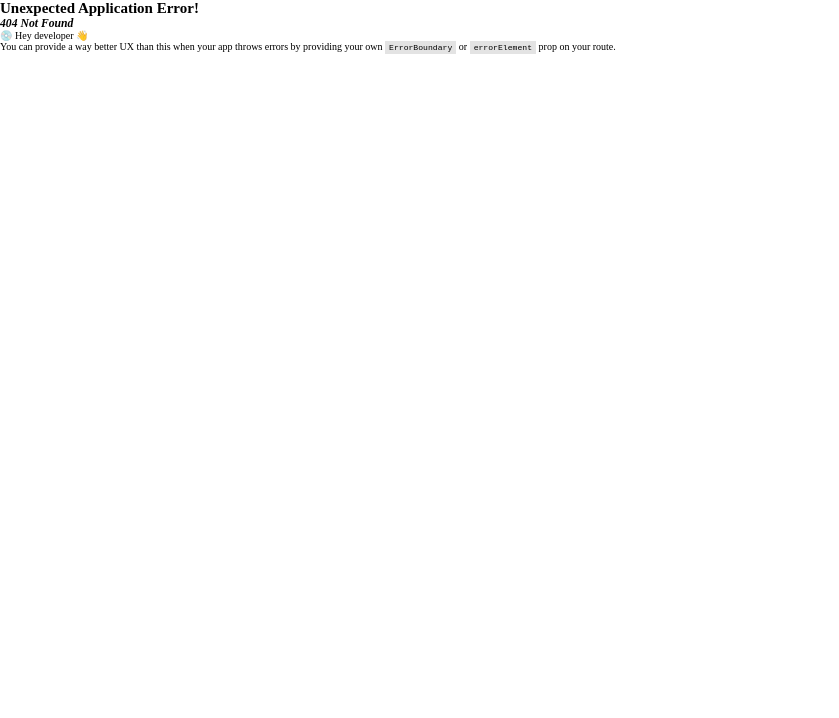
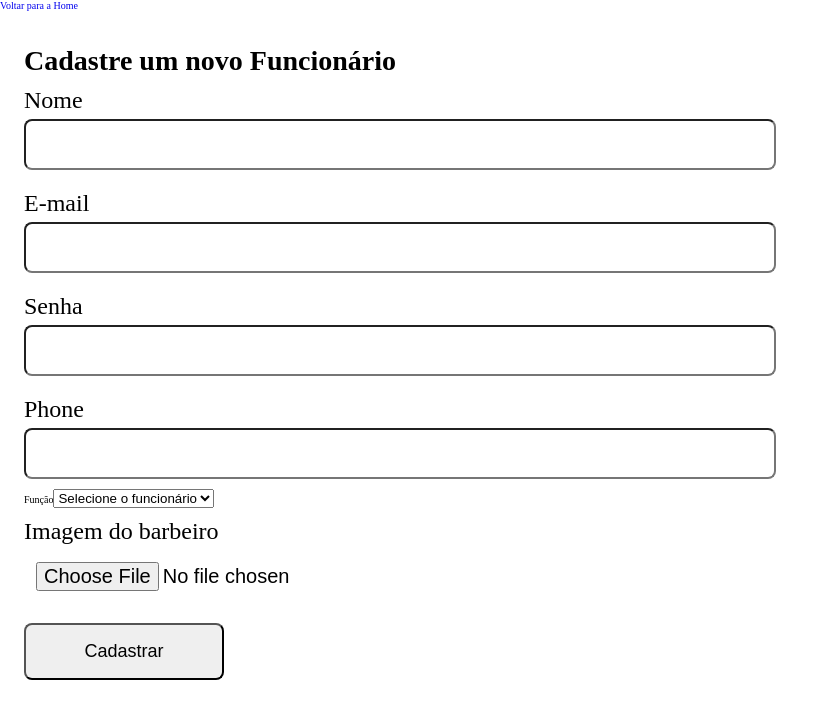
Before and after one commit to EduardoAugustoFReis/TCC-FrontEnd, a React (Vite) app: page /new-employee in a window 1280 px wide. Before the commit this address had no page. Shown: the top 718 px of the page, without its empty margins (0-839 px from the left). Built offline with nearby package versions, Linux system fonts and the light colour scheme; sample sign-in values are in the browser's storage.

Commit message:
Formulário para criação de um novo funcionário refatorado e funcional.

```diff
--- a/src/pages/Home/index.tsx
+++ b/src/pages/Home/index.tsx
@@ -11,7 +11,7 @@ const Home = () => {
   };
 
   const handleNewBarber = () => {
-    navigate("/new-barber");
+    navigate("/new-employee");
   };
 
   return (
--- a/src/pages/NewBarber/index.tsx
+++ b/src/pages/NewEmployee/index.tsx
@@ -5,21 +5,40 @@ import { Link } from "react-router-dom";
 import SelectNewBarber from "../../components/SelectNewBarber";
 import { api } from "../../services/api";
 
-const NewBarber = () => {
+const NewEmployee = () => {
   const [name, setName] = useState("");
   const [email, setEmail] = useState("");
   const [password, setPassword] = useState("");
   const [phone, setPhone] = useState("");
   const [role, setRole] = useState("");
+  const [avatar, setAvatar] = useState<File | null>(null);
 
-  const handleNewBarberSubmit = async (e: React.FormEvent<HTMLFormElement>) => {
+  const handleNewEmployeeSubmit = async (
+    e: React.FormEvent<HTMLFormElement>
+  ) => {
     e.preventDefault();
+
+    if (!role) {
+      alert("Selecione uma função antes de enviar!");
+      return;
+    }
+
     try {
-      const response = await api.post("/users", {
-        name,
-        email,
-        phone,
-        role,
+      const formData = new FormData();
+      formData.append("name", name);
+      formData.append("email", email);
+      formData.append("password", password);
+      formData.append("phone", phone);
+      formData.append("role", role);
+
+      if (avatar) {
+        formData.append("avatar", avatar);
+      }
+
+      const response = await api.post("/users", formData, {
+        headers: {
+          "Content-Type": "multipart/form-data",
+        },
       });
 
       alert("Funcionário cadastrado com sucesso.");
@@ -27,8 +46,10 @@ const NewBarber = () => {
 
       setName("");
       setEmail("");
+      setPassword("");
       setPhone("");
       setRole("");
+      setAvatar(null);
     } catch (error) {
       console.log("Erro ao cadastrar novo funcionário.", error);
       alert("Erro ao cadastrar funcionário.");
@@ -39,8 +60,8 @@ const NewBarber = () => {
     <NewBarberContainer>
       <Link to="/home">Voltar para a Home</Link>
 
-      <NewBarberForm onSubmit={handleNewBarberSubmit}>
-        <h2>Cadastre um novo barbeiro</h2>
+      <NewBarberForm onSubmit={handleNewEmployeeSubmit}>
+        <h2>Cadastre um novo Funcionário</h2>
         <Input
           id="none"
           label="Nome"
@@ -56,10 +77,10 @@ const NewBarber = () => {
         />
 
         <Input
-        id="password"
-        label="Senha"
-        value={password}
-        onChange={e => setPassword(e.target.value)}
+          id="password"
+          label="Senha"
+          value={password}
+          onChange={(e) => setPassword(e.target.value)}
         />
 
         <Input
@@ -71,10 +92,16 @@ const NewBarber = () => {
 
         <SelectNewBarber
           id="role"
-          label="Papel do seu funcionário"
+          label="Função"
           options={["admin", "barbeiro"]}
           value={role}
-          onChange={(e) => setRole(e.target.value)}
+          onChange={(e) => setRole(e.target.value as "admin" | "barbeiro")}
+        />
+        <Input
+          type="file"
+          id="avatar"
+          label="Imagem do barbeiro"
+          onChange={(e) => setAvatar(e.target.files?.[0] || null)}
         />
 
         <button type="submit">Cadastrar</button>
@@ -83,4 +110,4 @@ const NewBarber = () => {
   );
 };
 
-export default NewBarber;
+export default NewEmployee;
--- a/src/routes/routes.tsx
+++ b/src/routes/routes.tsx
@@ -3,9 +3,9 @@ import { createBrowserRouter } from "react-router-dom";
 import Home from "../pages/Home";
 import Login from "../pages/Login";
 import SignUp from "../pages/SignUp";
-import NewBarber from "../pages/NewBarber";
 import LayoutPage from "../components/LayoutPages";
 import ProtectedRoute from "../components/ProtectedRoute";
+import NewEmployee from "../pages/NewEmployee";
 
 const router = createBrowserRouter([
   {
@@ -18,7 +18,7 @@ const router = createBrowserRouter([
         element: <ProtectedRoute />,
         children: [
           { path: "/home", element: <Home /> },
-          { path: "/new-barber", element: <NewBarber /> },
+          { path: "/new-employee", element: <NewEmployee /> },
         ],
       },
     ],
```
Also changed, not shown: src/pages/NewEmployee/styles.ts (renamed from src/pages/NewBarber/styles.ts), 1 other file (tests, documents, lock files or other folders).
